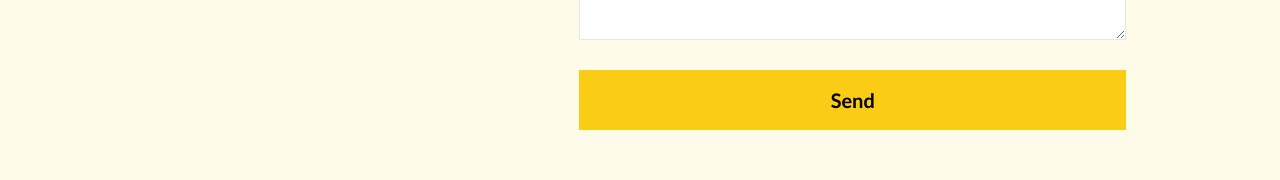
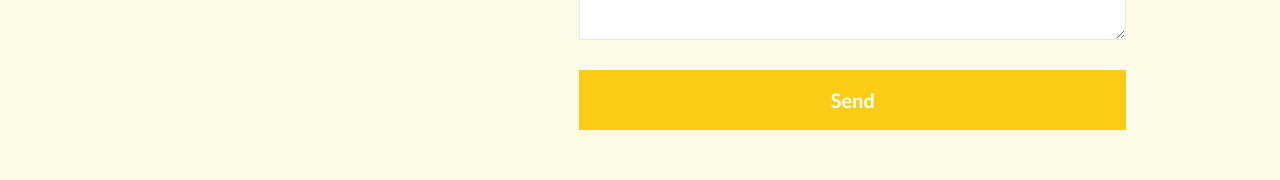
Before and after one commit to pratibhasingh47/Restro_Management_System, a React (Vite) app in the folder Frontend/: page /contact in a window 1280 px wide. Shown: the part 551-731 px from the top of the page. Built offline with nearby package versions, Linux system fonts and the light colour scheme.

Commit message:
About_update

```diff
--- a/Frontend/src/components/Contact.tsx
+++ b/Frontend/src/components/Contact.tsx
@@ -20,7 +20,7 @@ const Contact: React.FC = () => {
                             <input className="w-full p-4 border " type="text" name="Contact Number" placeholder="Contact Number" />
                             <input className="w-full p-4 border " type="email" name="Email" placeholder="Email" />
                             <textarea className="w-full p-4 border " name="Message" placeholder="Message" rows={4}></textarea>
-                            <button className="w-full p-4 text-xl bg-yellow-400 text-black font-lato font-bold ">
+                            <button className="w-full p-4 text-xl bg-yellow-400 text-white font-lato font-bold ">
                                 Send
                             </button>
                         </form>
```
